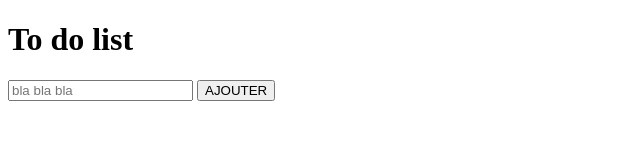
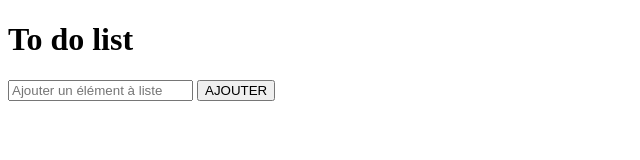
Before and after one commit to AnaisT17/ToDoList, a plain HTML site: page index.html in a window 1280 px wide. Shown: the full height of the page, 0-640 px from the left. Drawn offline with Linux system fonts and the light colour scheme.

```diff
--- a/index.html
+++ b/index.html
@@ -10,7 +10,7 @@
 </head>
 <body>
     <h1>To do list</h1>
-    <input type="text" placeholder="bla bla bla">
+    <input type="text" placeholder="Ajouter un élément à liste">
     <button type="submit">AJOUTER</button>
 
 </body>
```
